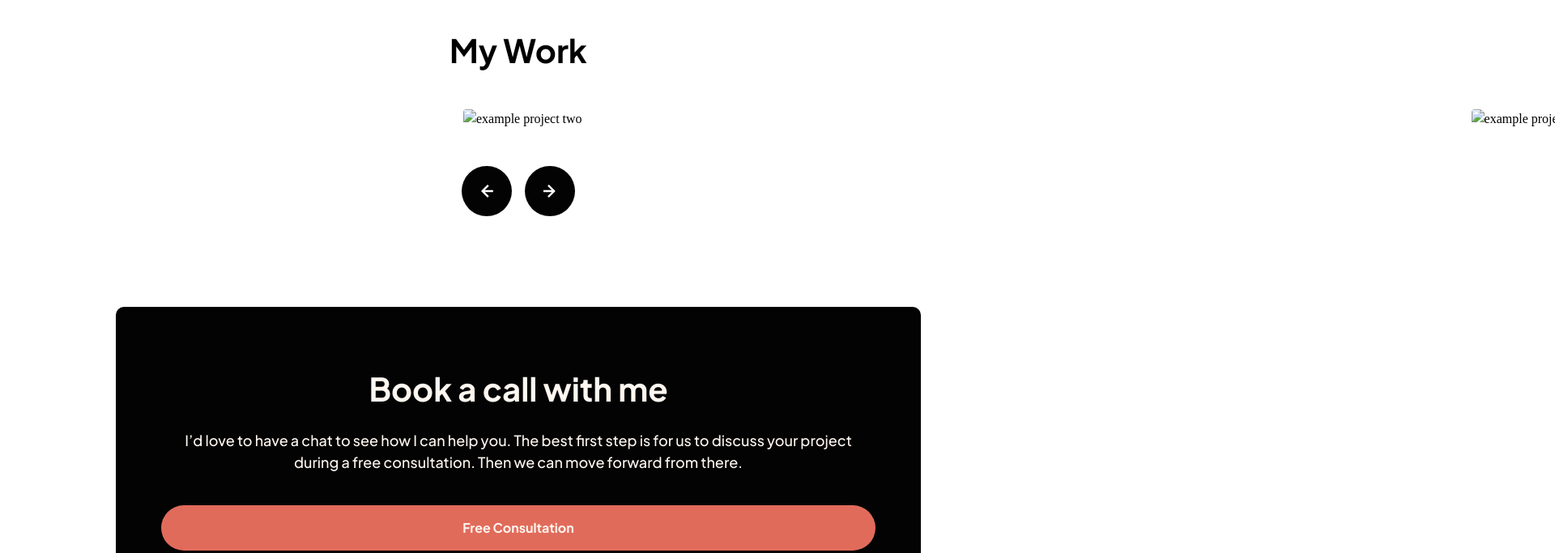
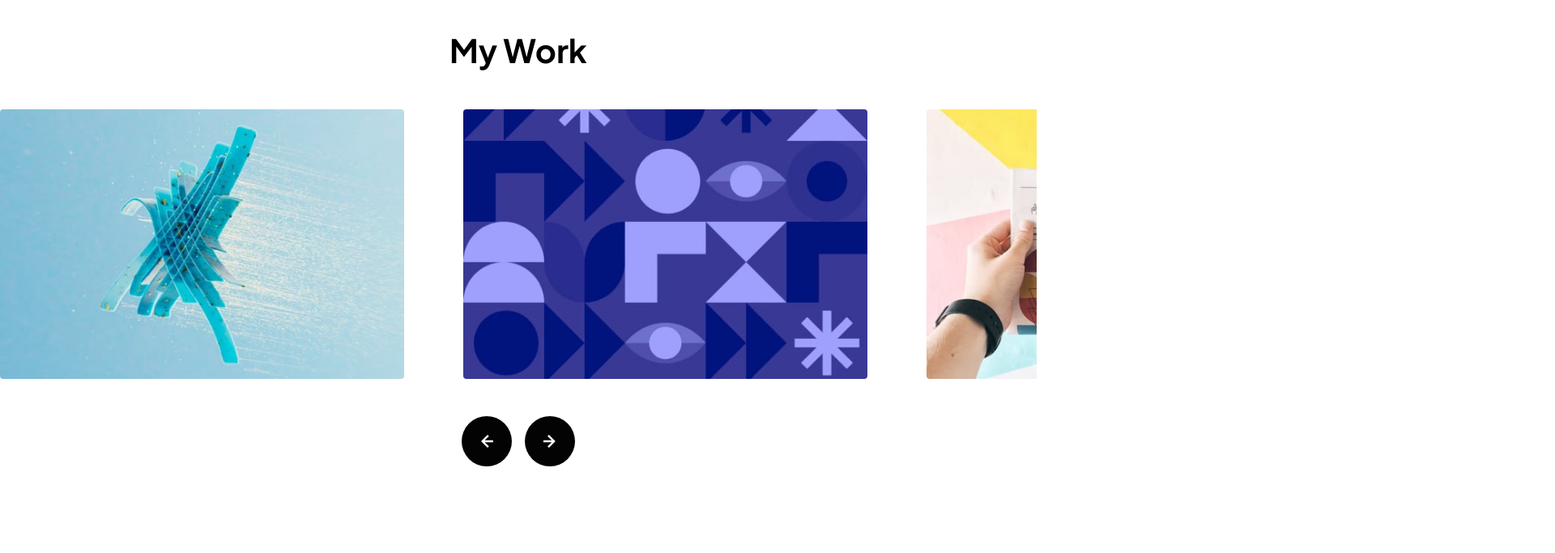
Before and after one commit to diegotorres9/single-page-portfolio, a plain HTML site: page index.html in a window 1280 px wide. Shown: the part 2280-2963 px from the top of the page at 81% size, 1920 px wide, since content can reach past the window. Drawn offline with Linux system fonts and the light colour scheme; the site is published under a folder, as on GitHub Pages, so addresses that start at the root find nothing.

Commit message:
image links updated

```diff
--- a/index.html
+++ b/index.html
@@ -67,11 +67,11 @@
     <h3>My Work</h3>
     <div class="carousel">
       <ul class="carousel-track">
-        <li><img src="/assets/image-slide-1.jpg" alt="example project one"></li>
-        <li><img src="/assets/image-slide-2.jpg" alt="example project two"></li>
-        <li><img src="/assets/image-slide-3.jpg" alt="example project three"></li>
-        <li><img src="/assets/image-slide-4.jpg" alt="example project four"></li>
-        <li><img src="/assets/image-slide-5.jpg" alt="example project five"></li>
+        <li><img src="./assets/image-slide-1.jpg" alt="example project one"></li>
+        <li><img src="./assets/image-slide-2.jpg" alt="example project two"></li>
+        <li><img src="./assets/image-slide-3.jpg" alt="example project three"></li>
+        <li><img src="./assets/image-slide-4.jpg" alt="example project four"></li>
+        <li><img src="./assets/image-slide-5.jpg" alt="example project five"></li>
       </ul>
       <div class="carousel-directions">
       <!-- LEFT -->
```
